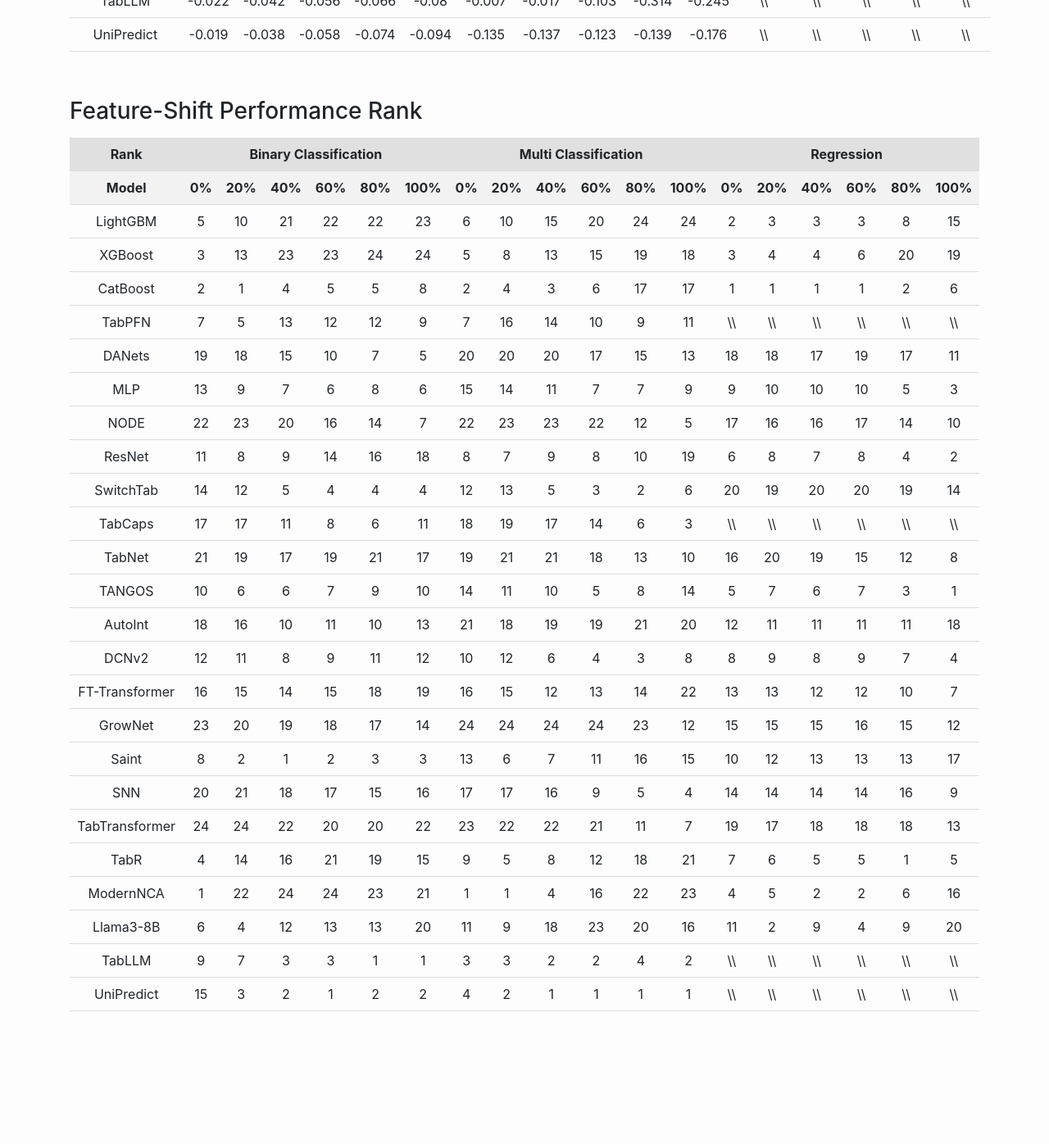
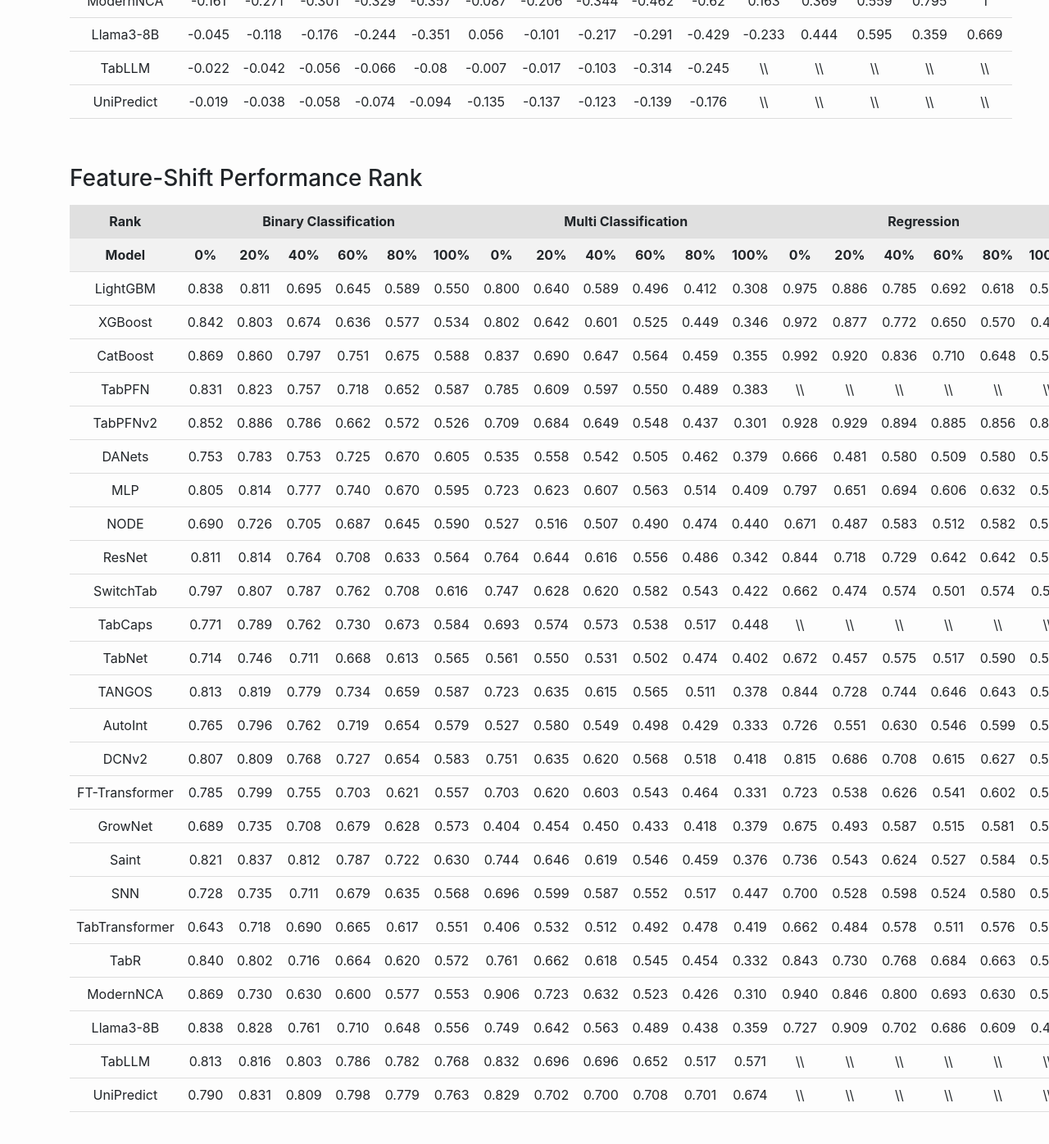
Before and after one commit to ClementCheng0217/Tab-index, a Jekyll site: the page built from github.md, in a window 1280 px wide and 1400 px high, scrolled down 2383 px. Shown: the top 1396 px of the window at 82% size. Built offline with Jekyll 4.4.1, drawn with Linux system fonts in a browser that asks for light colours; before the commit the page ends 3617 px from its top, so only the background shows below that; some of the changed text lies outside the part shown.

Commit message:
Update github.md

```diff
--- a/github.md
+++ b/github.md
@@ -49,30 +49,31 @@
         </tr>
     </thead>
     <tbody>
-        <tr><td>LightGBM</td><td>4</td><td>15</td></tr>
-<tr><td>XGBoost</td><td>3</td><td>16</td></tr>
-<tr><td>CatBoost</td><td>1</td><td>3</td></tr>
-<tr><td>TabPFN</td><td>7</td><td>9</td></tr>
-<tr><td>DANets</td><td>21</td><td>20</td></tr>
-<tr><td>MLP</td><td>14</td><td>6</td></tr>
-<tr><td>NODE</td><td>22</td><td>21</td></tr>
-<tr><td>ResNet</td><td>8</td><td>8</td></tr>
-<tr><td>SwitchTab</td><td>16</td><td>11</td></tr>
-<tr><td>TabCaps</td><td>19</td><td>14</td></tr>
-<tr><td>TabNet</td><td>20</td><td>22</td></tr>
+        <tr><td>LightGBM</td><td>4</td><td>12</td></tr>
+<tr><td>XGBoost</td><td>3</td><td>17</td></tr>
+<tr><td>CatBoost</td><td>2</td><td>3</td></tr>
+<tr><td>TabPFN</td><td>9</td><td>13</td></tr>
+<tr><td>TabPFNv2</td><td>5</td><td>5</td></tr>
+<tr><td>DANets</td><td>21</td><td>21</td></tr>
+<tr><td>MLP</td><td>13</td><td>7</td></tr>
+<tr><td>NODE</td><td>23</td><td>22</td></tr>
+<tr><td>ResNet</td><td>10</td><td>8</td></tr>
+<tr><td>SwitchTab</td><td>17</td><td>16</td></tr>
+<tr><td>TabCaps</td><td>18</td><td>11</td></tr>
+<tr><td>TabNet</td><td>22</td><td>23</td></tr>
 <tr><td>TANGOS</td><td>11</td><td>4</td></tr>
-<tr><td>AutoInt</td><td>17</td><td>19</td></tr>
-<tr><td>DCNv2</td><td>12</td><td>5</td></tr>
-<tr><td>FT-Transformer</td><td>15</td><td>17</td></tr>
-<tr><td>GrowNet</td><td>23</td><td>23</td></tr>
-<tr><td>Saint</td><td>13</td><td>7</td></tr>
-<tr><td>SNN</td><td>17</td><td>17</td></tr>
-<tr><td>TabTransformer</td><td>24</td><td>24</td></tr>
-<tr><td>TabR</td><td>6</td><td>10</td></tr>
-<tr><td>ModernNCA</td><td>2</td><td>12</td></tr>
-<tr><td>Llama3-8B</td><td>9</td><td>13</td></tr>
-<tr><td>TabLLM</td><td>5</td><td>2</td></tr>
-<tr><td>UniPredict</td><td>10</td><td>1</td></tr>
+<tr><td>AutoInt</td><td>20</td><td>20</td></tr>
+<tr><td>DCNv2</td><td>12</td><td>6</td></tr>
+<tr><td>FT-Transformer</td><td>16</td><td>18</td></tr>
+<tr><td>GrowNet</td><td>24</td><td>25</td></tr>
+<tr><td>Saint</td><td>15</td><td>14</td></tr>
+<tr><td>SNN</td><td>19</td><td>19</td></tr>
+<tr><td>TabTransformer</td><td>25</td><td>24</td></tr>
+<tr><td>TabR</td><td>7</td><td>9</td></tr>
+<tr><td>ModernNCA</td><td>1</td><td>15</td></tr>
+<tr><td>Llama3-8B</td><td>14</td><td>10</td></tr>
+<tr><td>TabLLM</td><td>6</td><td>2</td></tr>
+<tr><td>UniPredict</td><td>8</td><td>1</td></tr>
     </tbody>
 </table>
 <br>
@@ -113,6 +114,7 @@
 <tr><td>XGBoost</td><td>-0.076</td><td>-0.218</td><td>-0.261</td><td>-0.328</td><td>-0.375</td><td>-0.043</td><td>-0.125</td><td>-0.228</td><td>-0.342</td><td>-0.496</td><td>0.233</td><td>0.592</td><td>0.84</td><td>1.197</td><td>1.49</td></tr>
 <tr><td>CatBoost</td><td>-0.035</td><td>-0.105</td><td>-0.155</td><td>-0.238</td><td>-0.332</td><td>-0.043</td><td>-0.123</td><td>-0.232</td><td>-0.374</td><td>-0.516</td><td>0.25</td><td>0.642</td><td>0.916</td><td>1.345</td><td>1.669</td></tr>
 <tr><td>TabPFN</td><td>-0.048</td><td>-0.118</td><td>-0.165</td><td>-0.235</td><td>-0.309</td><td>-0.02</td><td>-0.069</td><td>-0.132</td><td>-0.228</td><td>-0.388</td><td>\\</td><td>\\</td><td>\\</td><td>\\</td><td>\\</td></tr>
+<tr><td>TabPFNv2</td><td>-0.043</td><td>-0.127</td><td>-0.217</td><td>-0.296</td><td>-0.369</td><td>-0.058</td><td>-0.153</td><td>-0.277</td><td>-0.421</td><td>-0.592</td><td>-0.016</td><td>-0.044</td><td>-0.056</td><td>-0.084</td><td>-0.089</td></tr>
 <tr><td>DANets</td><td>-0.022</td><td>-0.056</td><td>-0.09</td><td>-0.154</td><td>-0.226</td><td>-0.015</td><td>-0.052</td><td>-0.097</td><td>-0.178</td><td>-0.287</td><td>0.001</td><td>0.003</td><td>0.004</td><td>0.007</td><td>0.011</td></tr>
 <tr><td>MLP</td><td>-0.024</td><td>-0.062</td><td>-0.107</td><td>-0.185</td><td>-0.271</td><td>-0.023</td><td>-0.065</td><td>-0.123</td><td>-0.203</td><td>-0.36</td><td>0.028</td><td>0.076</td><td>0.128</td><td>0.184</td><td>0.25</td></tr>
 <tr><td>NODE</td><td>-0.009</td><td>-0.031</td><td>-0.061</td><td>-0.109</td><td>-0.179</td><td>-0.002</td><td>-0.023</td><td>-0.045</td><td>-0.084</td><td>-0.143</td><td>0.001</td><td>0.003</td><td>0.005</td><td>0.007</td><td>0.009</td></tr>
@@ -172,32 +174,36 @@
         </tr>
     </thead>
     <tbody>
-        <tr><td>LightGBM</td><td>5</td><td>10</td><td>21</td><td>22</td><td>22</td><td>23</td><td>6</td><td>10</td><td>15</td><td>20</td><td>24</td><td>24</td><td>2</td><td>3</td><td>3</td><td>3</td><td>8</td><td>15</td></tr>
-<tr><td>XGBoost</td><td>3</td><td>13</td><td>23</td><td>23</td><td>24</td><td>24</td><td>5</td><td>8</td><td>13</td><td>15</td><td>19</td><td>18</td><td>3</td><td>4</td><td>4</td><td>6</td><td>20</td><td>19</td></tr>
-<tr><td>CatBoost</td><td>2</td><td>1</td><td>4</td><td>5</td><td>5</td><td>8</td><td>2</td><td>4</td><td>3</td><td>6</td><td>17</td><td>17</td><td>1</td><td>1</td><td>1</td><td>1</td><td>2</td><td>6</td></tr>
-<tr><td>TabPFN</td><td>7</td><td>5</td><td>13</td><td>12</td><td>12</td><td>9</td><td>7</td><td>16</td><td>14</td><td>10</td><td>9</td><td>11</td><td>\\</td><td>\\</td><td>\\</td><td>\\</td><td>\\</td><td>\\</td></tr>
-<tr><td>DANets</td><td>19</td><td>18</td><td>15</td><td>10</td><td>7</td><td>5</td><td>20</td><td>20</td><td>20</td><td>17</td><td>15</td><td>13</td><td>18</td><td>18</td><td>17</td><td>19</td><td>17</td><td>11</td></tr>
-<tr><td>MLP</td><td>13</td><td>9</td><td>7</td><td>6</td><td>8</td><td>6</td><td>15</td><td>14</td><td>11</td><td>7</td><td>7</td><td>9</td><td>9</td><td>10</td><td>10</td><td>10</td><td>5</td><td>3</td></tr>
-<tr><td>NODE</td><td>22</td><td>23</td><td>20</td><td>16</td><td>14</td><td>7</td><td>22</td><td>23</td><td>23</td><td>22</td><td>12</td><td>5</td><td>17</td><td>16</td><td>16</td><td>17</td><td>14</td><td>10</td></tr>
-<tr><td>ResNet</td><td>11</td><td>8</td><td>9</td><td>14</td><td>16</td><td>18</td><td>8</td><td>7</td><td>9</td><td>8</td><td>10</td><td>19</td><td>6</td><td>8</td><td>7</td><td>8</td><td>4</td><td>2</td></tr>
-<tr><td>SwitchTab</td><td>14</td><td>12</td><td>5</td><td>4</td><td>4</td><td>4</td><td>12</td><td>13</td><td>5</td><td>3</td><td>2</td><td>6</td><td>20</td><td>19</td><td>20</td><td>20</td><td>19</td><td>14</td></tr>
-<tr><td>TabCaps</td><td>17</td><td>17</td><td>11</td><td>8</td><td>6</td><td>11</td><td>18</td><td>19</td><td>17</td><td>14</td><td>6</td><td>3</td><td>\\</td><td>\\</td><td>\\</td><td>\\</td><td>\\</td><td>\\</td></tr>
-<tr><td>TabNet</td><td>21</td><td>19</td><td>17</td><td>19</td><td>21</td><td>17</td><td>19</td><td>21</td><td>21</td><td>18</td><td>13</td><td>10</td><td>16</td><td>20</td><td>19</td><td>15</td><td>12</td><td>8</td></tr>
-<tr><td>TANGOS</td><td>10</td><td>6</td><td>6</td><td>7</td><td>9</td><td>10</td><td>14</td><td>11</td><td>10</td><td>5</td><td>8</td><td>14</td><td>5</td><td>7</td><td>6</td><td>7</td><td>3</td><td>1</td></tr>
-<tr><td>AutoInt</td><td>18</td><td>16</td><td>10</td><td>11</td><td>10</td><td>13</td><td>21</td><td>18</td><td>19</td><td>19</td><td>21</td><td>20</td><td>12</td><td>11</td><td>11</td><td>11</td><td>11</td><td>18</td></tr>
-<tr><td>DCNv2</td><td>12</td><td>11</td><td>8</td><td>9</td><td>11</td><td>12</td><td>10</td><td>12</td><td>6</td><td>4</td><td>3</td><td>8</td><td>8</td><td>9</td><td>8</td><td>9</td><td>7</td><td>4</td></tr>
-<tr><td>FT-Transformer</td><td>16</td><td>15</td><td>14</td><td>15</td><td>18</td><td>19</td><td>16</td><td>15</td><td>12</td><td>13</td><td>14</td><td>22</td><td>13</td><td>13</td><td>12</td><td>12</td><td>10</td><td>7</td></tr>
-<tr><td>GrowNet</td><td>23</td><td>20</td><td>19</td><td>18</td><td>17</td><td>14</td><td>24</td><td>24</td><td>24</td><td>24</td><td>23</td><td>12</td><td>15</td><td>15</td><td>15</td><td>16</td><td>15</td><td>12</td></tr>
-<tr><td>Saint</td><td>8</td><td>2</td><td>1</td><td>2</td><td>3</td><td>3</td><td>13</td><td>6</td><td>7</td><td>11</td><td>16</td><td>15</td><td>10</td><td>12</td><td>13</td><td>13</td><td>13</td><td>17</td></tr>
-<tr><td>SNN</td><td>20</td><td>21</td><td>18</td><td>17</td><td>15</td><td>16</td><td>17</td><td>17</td><td>16</td><td>9</td><td>5</td><td>4</td><td>14</td><td>14</td><td>14</td><td>14</td><td>16</td><td>9</td></tr>
-<tr><td>TabTransformer</td><td>24</td><td>24</td><td>22</td><td>20</td><td>20</td><td>22</td><td>23</td><td>22</td><td>22</td><td>21</td><td>11</td><td>7</td><td>19</td><td>17</td><td>18</td><td>18</td><td>18</td><td>13</td></tr>
-<tr><td>TabR</td><td>4</td><td>14</td><td>16</td><td>21</td><td>19</td><td>15</td><td>9</td><td>5</td><td>8</td><td>12</td><td>18</td><td>21</td><td>7</td><td>6</td><td>5</td><td>5</td><td>1</td><td>5</td></tr>
-<tr><td>ModernNCA</td><td>1</td><td>22</td><td>24</td><td>24</td><td>23</td><td>21</td><td>1</td><td>1</td><td>4</td><td>16</td><td>22</td><td>23</td><td>4</td><td>5</td><td>2</td><td>2</td><td>6</td><td>16</td></tr>
-<tr><td>Llama3-8B</td><td>6</td><td>4</td><td>12</td><td>13</td><td>13</td><td>20</td><td>11</td><td>9</td><td>18</td><td>23</td><td>20</td><td>16</td><td>11</td><td>2</td><td>9</td><td>4</td><td>9</td><td>20</td></tr>
-<tr><td>TabLLM</td><td>9</td><td>7</td><td>3</td><td>3</td><td>1</td><td>1</td><td>3</td><td>3</td><td>2</td><td>2</td><td>4</td><td>2</td><td>\\</td><td>\\</td><td>\\</td><td>\\</td><td>\\</td><td>\\</td></tr>
-<tr><td>UniPredict</td><td>15</td><td>3</td><td>2</td><td>1</td><td>2</td><td>2</td><td>4</td><td>2</td><td>1</td><td>1</td><td>1</td><td>1</td><td>\\</td><td>\\</td><td>\\</td><td>\\</td><td>\\</td><td>\\</td></tr>
+        <tr><td>LightGBM</td><td>0.838</td><td>0.811</td><td>0.695</td><td>0.645</td><td>0.589</td><td>0.550</td><td>0.800</td><td>0.640</td><td>0.589</td><td>0.496</td><td>0.412</td><td>0.308</td><td>0.975</td><td>0.886</td><td>0.785</td><td>0.692</td><td>0.618</td><td>0.539</td></tr>
+<tr><td>XGBoost</td><td>0.842</td><td>0.803</td><td>0.674</td><td>0.636</td><td>0.577</td><td>0.534</td><td>0.802</td><td>0.642</td><td>0.601</td><td>0.525</td><td>0.449</td><td>0.346</td><td>0.972</td><td>0.877</td><td>0.772</td><td>0.650</td><td>0.570</td><td>0.461</td></tr>
+<tr><td>CatBoost</td><td>0.869</td><td>0.860</td><td>0.797</td><td>0.751</td><td>0.675</td><td>0.588</td><td>0.837</td><td>0.690</td><td>0.647</td><td>0.564</td><td>0.459</td><td>0.355</td><td>0.992</td><td>0.920</td><td>0.836</td><td>0.710</td><td>0.648</td><td>0.550</td></tr>
+<tr><td>TabPFN</td><td>0.831</td><td>0.823</td><td>0.757</td><td>0.718</td><td>0.652</td><td>0.587</td><td>0.785</td><td>0.609</td><td>0.597</td><td>0.550</td><td>0.489</td><td>0.383</td><td>\\</td><td>\\</td><td>\\</td><td>\\</td><td>\\</td><td>\\</td></tr>
+<tr><td>TabPFNv2</td><td>0.852</td><td>0.886</td><td>0.786</td><td>0.662</td><td>0.572</td><td>0.526</td><td>0.709</td><td>0.684</td><td>0.649</td><td>0.548</td><td>0.437</td><td>0.301</td><td>0.928</td><td>0.929</td><td>0.894</td><td>0.885</td><td>0.856</td><td>0.859</td></tr>
+<tr><td>DANets</td><td>0.753</td><td>0.783</td><td>0.753</td><td>0.725</td><td>0.670</td><td>0.605</td><td>0.535</td><td>0.558</td><td>0.542</td><td>0.505</td><td>0.462</td><td>0.379</td><td>0.666</td><td>0.481</td><td>0.580</td><td>0.509</td><td>0.580</td><td>0.549</td></tr>
+<tr><td>MLP</td><td>0.805</td><td>0.814</td><td>0.777</td><td>0.740</td><td>0.670</td><td>0.595</td><td>0.723</td><td>0.623</td><td>0.607</td><td>0.563</td><td>0.514</td><td>0.409</td><td>0.797</td><td>0.651</td><td>0.694</td><td>0.606</td><td>0.632</td><td>0.565</td></tr>
+<tr><td>NODE</td><td>0.690</td><td>0.726</td><td>0.705</td><td>0.687</td><td>0.645</td><td>0.590</td><td>0.527</td><td>0.516</td><td>0.507</td><td>0.490</td><td>0.474</td><td>0.440</td><td>0.671</td><td>0.487</td><td>0.583</td><td>0.512</td><td>0.582</td><td>0.549</td></tr>
+<tr><td>ResNet</td><td>0.811</td><td>0.814</td><td>0.764</td><td>0.708</td><td>0.633</td><td>0.564</td><td>0.764</td><td>0.644</td><td>0.616</td><td>0.556</td><td>0.486</td><td>0.342</td><td>0.844</td><td>0.718</td><td>0.729</td><td>0.642</td><td>0.642</td><td>0.568</td></tr>
+<tr><td>SwitchTab</td><td>0.797</td><td>0.807</td><td>0.787</td><td>0.762</td><td>0.708</td><td>0.616</td><td>0.747</td><td>0.628</td><td>0.620</td><td>0.582</td><td>0.543</td><td>0.422</td><td>0.662</td><td>0.474</td><td>0.574</td><td>0.501</td><td>0.574</td><td>0.541</td></tr>
+<tr><td>TabCaps</td><td>0.771</td><td>0.789</td><td>0.762</td><td>0.730</td><td>0.673</td><td>0.584</td><td>0.693</td><td>0.574</td><td>0.573</td><td>0.538</td><td>0.517</td><td>0.448</td><td>\\</td><td>\\</td><td>\\</td><td>\\</td><td>\\</td><td>\\</td></tr>
+<tr><td>TabNet</td><td>0.714</td><td>0.746</td><td>0.711</td><td>0.668</td><td>0.613</td><td>0.565</td><td>0.561</td><td>0.550</td><td>0.531</td><td>0.502</td><td>0.474</td><td>0.402</td><td>0.672</td><td>0.457</td><td>0.575</td><td>0.517</td><td>0.590</td><td>0.550</td></tr>
+<tr><td>TANGOS</td><td>0.813</td><td>0.819</td><td>0.779</td><td>0.734</td><td>0.659</td><td>0.587</td><td>0.723</td><td>0.635</td><td>0.615</td><td>0.565</td><td>0.511</td><td>0.378</td><td>0.844</td><td>0.728</td><td>0.744</td><td>0.646</td><td>0.643</td><td>0.570</td></tr>
+<tr><td>AutoInt</td><td>0.765</td><td>0.796</td><td>0.762</td><td>0.719</td><td>0.654</td><td>0.579</td><td>0.527</td><td>0.580</td><td>0.549</td><td>0.498</td><td>0.429</td><td>0.333</td><td>0.726</td><td>0.551</td><td>0.630</td><td>0.546</td><td>0.599</td><td>0.525</td></tr>
+<tr><td>DCNv2</td><td>0.807</td><td>0.809</td><td>0.768</td><td>0.727</td><td>0.654</td><td>0.583</td><td>0.751</td><td>0.635</td><td>0.620</td><td>0.568</td><td>0.518</td><td>0.418</td><td>0.815</td><td>0.686</td><td>0.708</td><td>0.615</td><td>0.627</td><td>0.562</td></tr>
+<tr><td>FT-Transformer</td><td>0.785</td><td>0.799</td><td>0.755</td><td>0.703</td><td>0.621</td><td>0.557</td><td>0.703</td><td>0.620</td><td>0.603</td><td>0.543</td><td>0.464</td><td>0.331</td><td>0.723</td><td>0.538</td><td>0.626</td><td>0.541</td><td>0.602</td><td>0.550</td></tr>
+<tr><td>GrowNet</td><td>0.689</td><td>0.735</td><td>0.708</td><td>0.679</td><td>0.628</td><td>0.573</td><td>0.404</td><td>0.454</td><td>0.450</td><td>0.433</td><td>0.418</td><td>0.379</td><td>0.675</td><td>0.493</td><td>0.587</td><td>0.515</td><td>0.581</td><td>0.547</td></tr>
+<tr><td>Saint</td><td>0.821</td><td>0.837</td><td>0.812</td><td>0.787</td><td>0.722</td><td>0.630</td><td>0.744</td><td>0.646</td><td>0.619</td><td>0.546</td><td>0.459</td><td>0.376</td><td>0.736</td><td>0.543</td><td>0.624</td><td>0.527</td><td>0.584</td><td>0.528</td></tr>
+<tr><td>SNN</td><td>0.728</td><td>0.735</td><td>0.711</td><td>0.679</td><td>0.635</td><td>0.568</td><td>0.696</td><td>0.599</td><td>0.587</td><td>0.552</td><td>0.517</td><td>0.447</td><td>0.700</td><td>0.528</td><td>0.598</td><td>0.524</td><td>0.580</td><td>0.550</td></tr>
+<tr><td>TabTransformer</td><td>0.643</td><td>0.718</td><td>0.690</td><td>0.665</td><td>0.617</td><td>0.551</td><td>0.406</td><td>0.532</td><td>0.512</td><td>0.492</td><td>0.478</td><td>0.419</td><td>0.662</td><td>0.484</td><td>0.578</td><td>0.511</td><td>0.576</td><td>0.543</td></tr>
+<tr><td>TabR</td><td>0.840</td><td>0.802</td><td>0.716</td><td>0.664</td><td>0.620</td><td>0.572</td><td>0.761</td><td>0.662</td><td>0.618</td><td>0.545</td><td>0.454</td><td>0.332</td><td>0.843</td><td>0.730</td><td>0.768</td><td>0.684</td><td>0.663</td><td>0.555</td></tr>
+<tr><td>ModernNCA</td><td>0.869</td><td>0.730</td><td>0.630</td><td>0.600</td><td>0.577</td><td>0.553</td><td>0.906</td><td>0.723</td><td>0.632</td><td>0.523</td><td>0.426</td><td>0.310</td><td>0.940</td><td>0.846</td><td>0.800</td><td>0.693</td><td>0.630</td><td>0.529</td></tr>
+<tr><td>Llama3-8B</td><td>0.838</td><td>0.828</td><td>0.761</td><td>0.710</td><td>0.648</td><td>0.556</td><td>0.749</td><td>0.642</td><td>0.563</td><td>0.489</td><td>0.438</td><td>0.359</td><td>0.727</td><td>0.909</td><td>0.702</td><td>0.686</td><td>0.609</td><td>0.410</td></tr>
+<tr><td>TabLLM</td><td>0.813</td><td>0.816</td><td>0.803</td><td>0.786</td><td>0.782</td><td>0.768</td><td>0.832</td><td>0.696</td><td>0.696</td><td>0.652</td><td>0.517</td><td>0.571</td><td>\\</td><td>\\</td><td>\\</td><td>\\</td><td>\\</td><td>\\</td></tr>
+<tr><td>UniPredict</td><td>0.790</td><td>0.831</td><td>0.809</td><td>0.798</td><td>0.779</td><td>0.763</td><td>0.829</td><td>0.702</td><td>0.700</td><td>0.708</td><td>0.701</td><td>0.674</td><td>\\</td><td>\\</td><td>\\</td><td>\\</td>
+<td>\\</td><td>\\</td></tr>
     </tbody>
 </table>
+<br>
+<br>
 
 <script>
 function sortTable2(n) {
```
